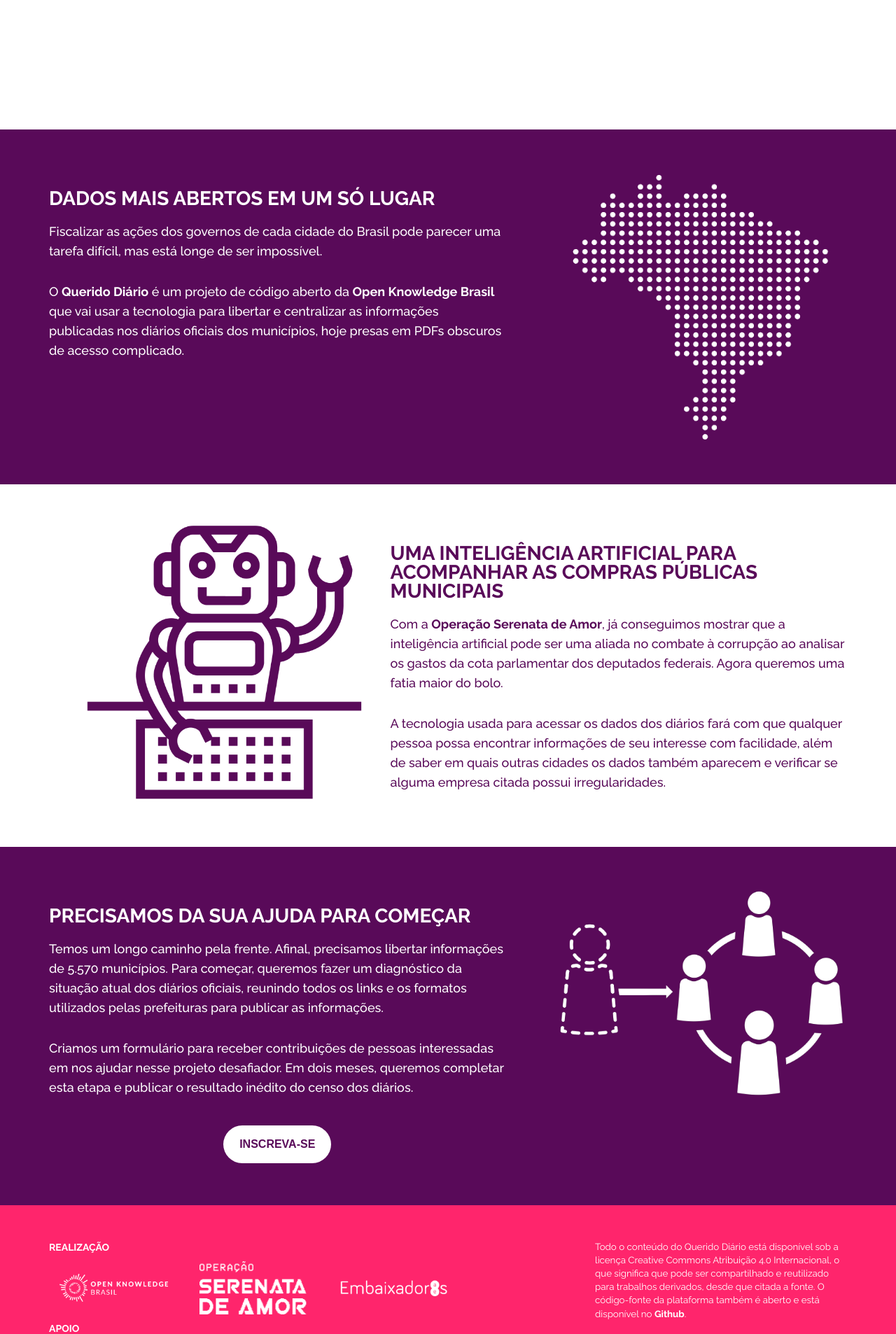
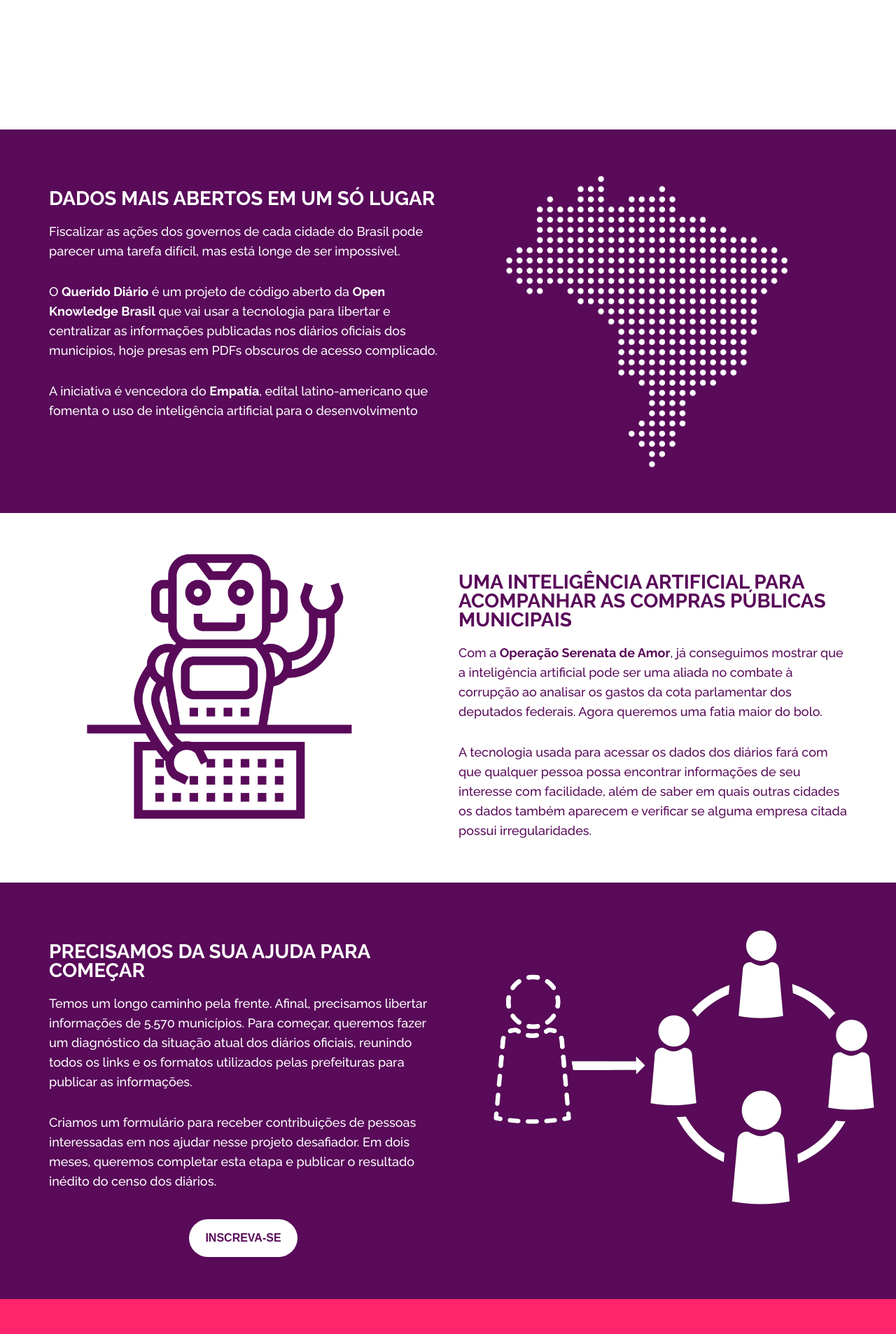
Before and after one commit to okfn-brasil/querido-diario-site, a Jekyll site: the page built from index.html, in a window 1280 px wide. Shown: the part 581-2487 px from the top of the page at 70% size. Built offline with Jekyll 4.4.1, drawn with Linux system fonts in a browser that asks for light colours; nearby versions of some CDN libraries.

Commit message:
altera seções

```diff
--- a/_includes/head.html
+++ b/_includes/head.html
@@ -37,14 +37,3 @@
 
 
 <script src="{{ site.baseurl }}/js/main.js"></script>
-
-<!--
-/*
- * Airspace
- * Ported to Jekyll by Andrew Lee
- * https://github.com/ndrewtl/airspace-jekyll
- * Designed and Developed by ThemeFisher
- * https://themefisher.com/
- *
- */
--->
--- a/css/airspace.css
+++ b/css/airspace.css
@@ -42,7 +42,7 @@
 a,
 a:active,
 a:focus,
-a:active {
+a:visited {
   text-decoration: none !important;
   outline: none;
 }
@@ -196,8 +196,8 @@
 }
 #intro .block img {
   padding-left: 40px;
-  width: 100%;
 }
+
 #intro .section-title {
   margin-bottom: 0px;
 }
@@ -239,6 +239,23 @@
   color: #590a59;
 }
 
+.intro-a img{
+  width: 90%;
+}
+
+.intro-b img {
+  width: 85%;
+}
+
+.intro-b img {
+  width: 80%;
+}
+
+.intro-c a:visited{
+  text-decoration-color: none;
+}
+
+
 
 /*--
 	Subscription Button
@@ -257,7 +274,8 @@
 	text-decoration:none;
 }
 .myButton:hover {
-    color:#ff256c;
+    background-color:#ff256c;
+    color: #fff;
     text-decoration: none;
 }
 .myButton:active {
--- a/index.html
+++ b/index.html
@@ -50,7 +50,7 @@
 <section id="intro" class="intro-a">
   <div class="container">
     <div class="row">
-      <div class="col-md-7 col-sm-12">
+      <div class="col-md-6 col-sm-12">
         <div class="block">
           <div class="section-title">
             <h2>DADOS MAIS ABERTOS EM UM SÓ LUGAR</h2>
@@ -63,9 +63,10 @@
             <strong><a href="https://www.ok.org.br/" target="_blank">Open Knowledge Brasil</a></strong> que vai usar a tecnologia
             para libertar e centralizar as informações publicadas nos diários oficiais dos municípios, hoje presas em PDFs obscuros de acesso complicado.
           </p>
+          <p>A iniciativa é vencedora do <a href="https://empatia.la/" target="_blank" style="font-weight: 700;">Empatía</a>, edital latino-americano que fomenta o uso de inteligência artificial para o desenvolvimento</p>
         </div>
       </div><!-- .col-md-7 close -->
-      <div class="col-md-5 col-sm-12">
+      <div class="col-md-6 col-sm-12">
         <div class="block">
           <img src="img/noun_Brazil.png" alt="Img">
         </div>
@@ -77,12 +78,12 @@
 <section id="intro" class="intro-b">
   <div class="container">
     <div class="row">
-      <div class="col-md-5 col-sm-12">
+      <div class="col-md-6 col-sm-12">
         <div class="block">
           <img src="img/robo-roxo.png" alt="Img">
         </div>
       </div><!-- .col-md-5 close -->
-      <div class="col-md-7 col-sm-12">
+      <div class="col-md-6 col-sm-12">
         <div class="block">
           <div class="section-title">
             <h2>UMA INTELIGÊNCIA ARTIFICIAL PARA ACOMPANHAR AS COMPRAS PÚBLICAS MUNICIPAIS</h2>
@@ -99,7 +100,7 @@
 <section id="intro" class="intro-c">
   <div class="container">
     <div class="row">
-      <div class="col-md-7 col-sm-12">
+      <div class="col-md-6 col-sm-12">
         <div class="block">
           <div id="colabore" class="section-title">
             <h2>PRECISAMOS DA SUA AJUDA PARA COMEÇAR</h2>
@@ -107,11 +108,11 @@
           <p>Temos um longo caminho pela frente. Afinal, precisamos libertar informações de 5.570 municípios. Para começar, queremos fazer um diagnóstico da situação atual dos diários oficiais, reunindo todos os links e os formatos utilizados pelas prefeituras para publicar as informações.</p>
           <p>Criamos um formulário para receber contribuições de pessoas interessadas em nos ajudar nesse projeto desafiador. Em dois meses, queremos completar esta etapa e publicar o resultado inédito do censo dos diários. </p>
           <p style='text-align:center; padding-top: 10px;'>
-            <a href="#" _target="blank" class="myButton">INSCREVA-SE</a>
+            <a href="https://forms.gle/PXQy5qyC8QcWNKv97" target="_blank" class="myButton">INSCREVA-SE</a>
             </p>
         </div>
       </div><!-- .col-md-7 close -->
-      <div class="col-md-5 col-sm-12">
+      <div class="col-md-6 col-sm-12">
         <div class="block">
           <img src="img/rede.png" alt="Img">
         </div>
```
Also changed, not shown: other parts of _includes/head.html (+2 -2 lines), img/qd-header.gif.
